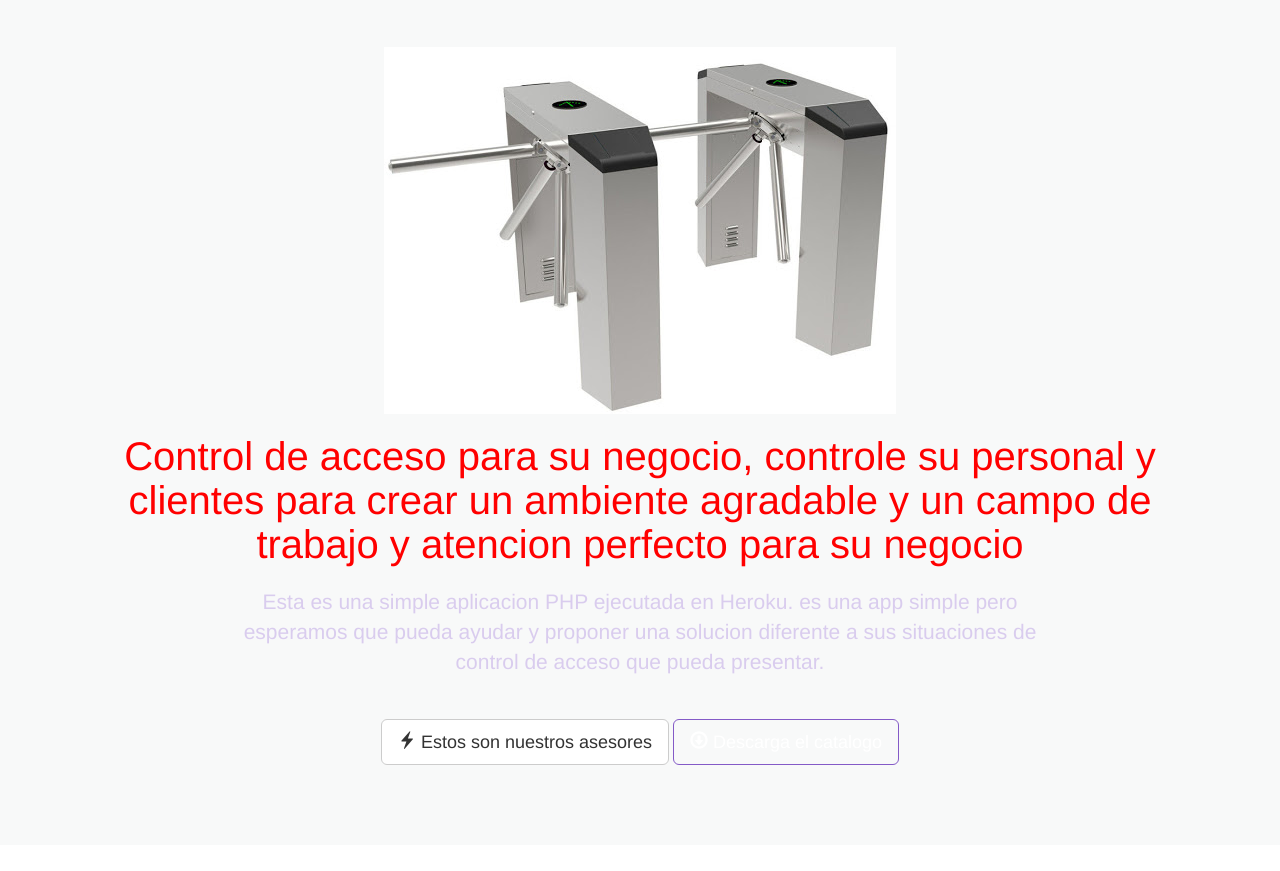
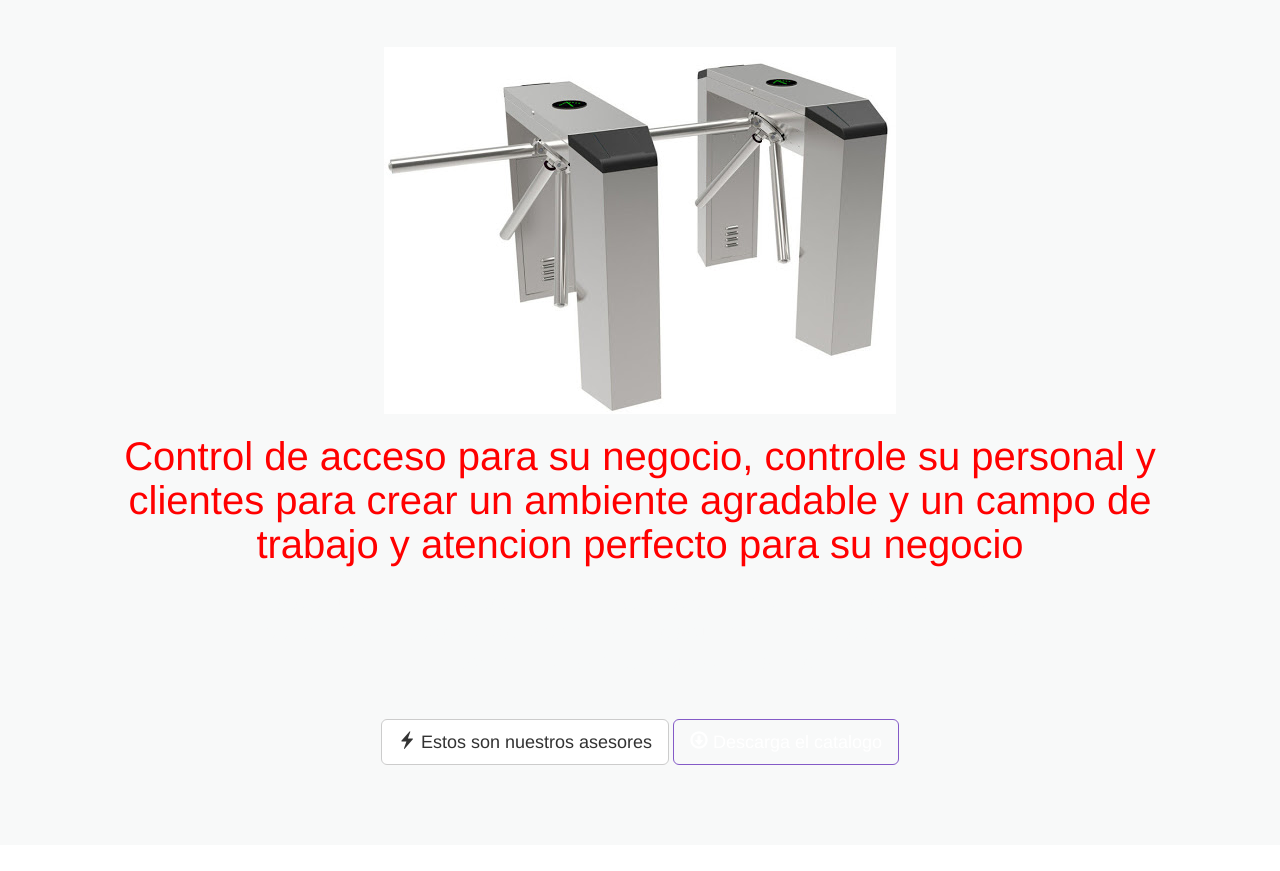
Before and after one commit to Kenmark86/app-electivamark, a PHP site: template web/views/index.twig in a window 1280 px wide. Shown: the part 52-923 px from the top of the page. Run offline with PHP 8.4, Linux system fonts and the light colour scheme; the template is opened without the code that fills it, so the values that code supplies are empty; some libraries are stand-ins or nearby versions.

Commit message:
Update main.css

```diff
--- a/web/stylesheets/main.css
+++ b/web/stylesheets/main.css
@@ -11,7 +11,7 @@
   background: #7646c1;
 }
 .jumbotron p {
-  color: #d9ccee;
+  color: #F8F9F9;
   max-width: 75%;
   margin: 1em auto 2em;
 }
```
